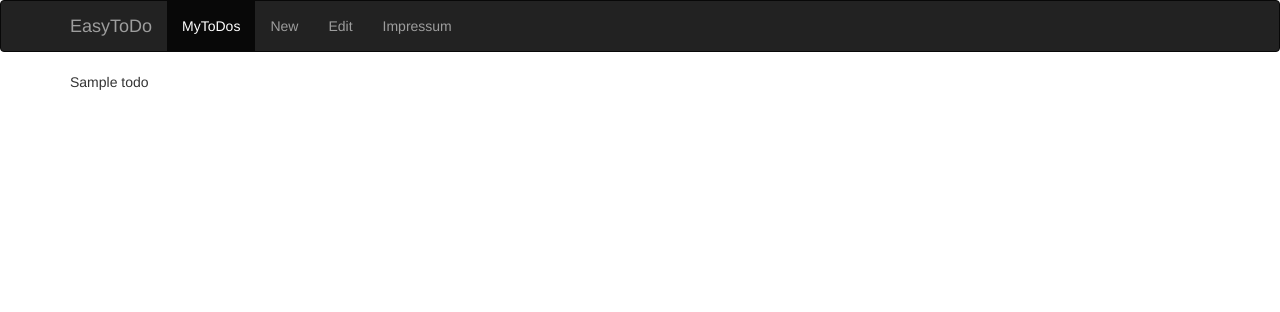
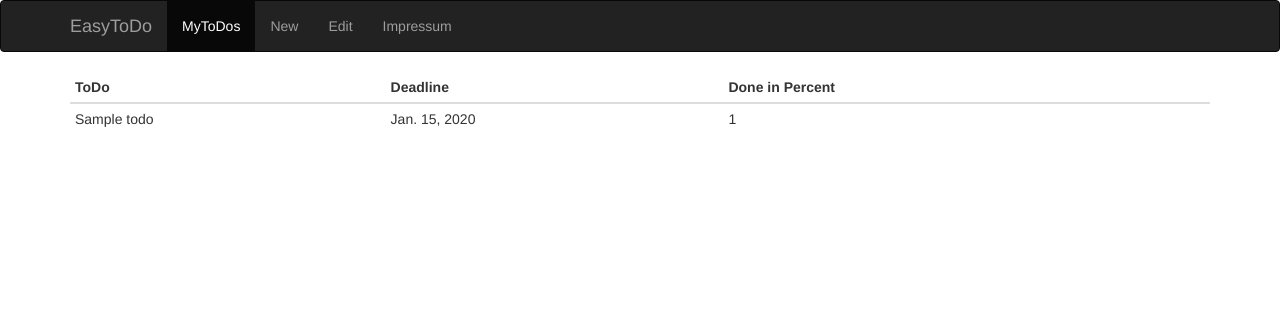
Before and after one commit to dyangcoding/EasyTodo, a Django app: page / in a window 1280 px wide. Shown: the top 312 px of the page. Run offline with Django 3.2, Linux system fonts and the light colour scheme; tables that the repository leaves empty hold one stand-in row (values such as "Sample post"); some libraries are stand-ins or nearby versions.

```diff
--- a/EasyTodoLib/templates/index.html
+++ b/EasyTodoLib/templates/index.html
@@ -1,8 +1,40 @@
 {% extends "base.html" %}
 
 {% block content %}
-    {% for todo in todos %}
-        {{ todo.title }}
-    {% endfor %}
+    <div class="table-responsive">
+    <table class="table table-condensed table-hover">
+        <thead>
+        <tr>
+            <th>ToDo</th>
+            <th>Deadline</th>
+            <th>Done in Percent</th>
+            <th></th>
+            <th></th>
+        </tr>
+        </thead>
+        <tbody>
+
+
+        {% for todo in todos %}
+            <tr>
+                <td>{{ todo.title }}</td>
+                <td>{{ todo.deadline }}</td>
+                <td>{{ todo.done }}</td>
+
+            </tr>
+
+        {% empty %}
+            <tr>
+                <td class="text-center" colspan="5">There are no todos yet.</td>
+            </tr>
+
+
+
+        {% endfor %}
+
+
+        </tbody>
+    </table>
 
 {% endblock %}
+</div>
```
